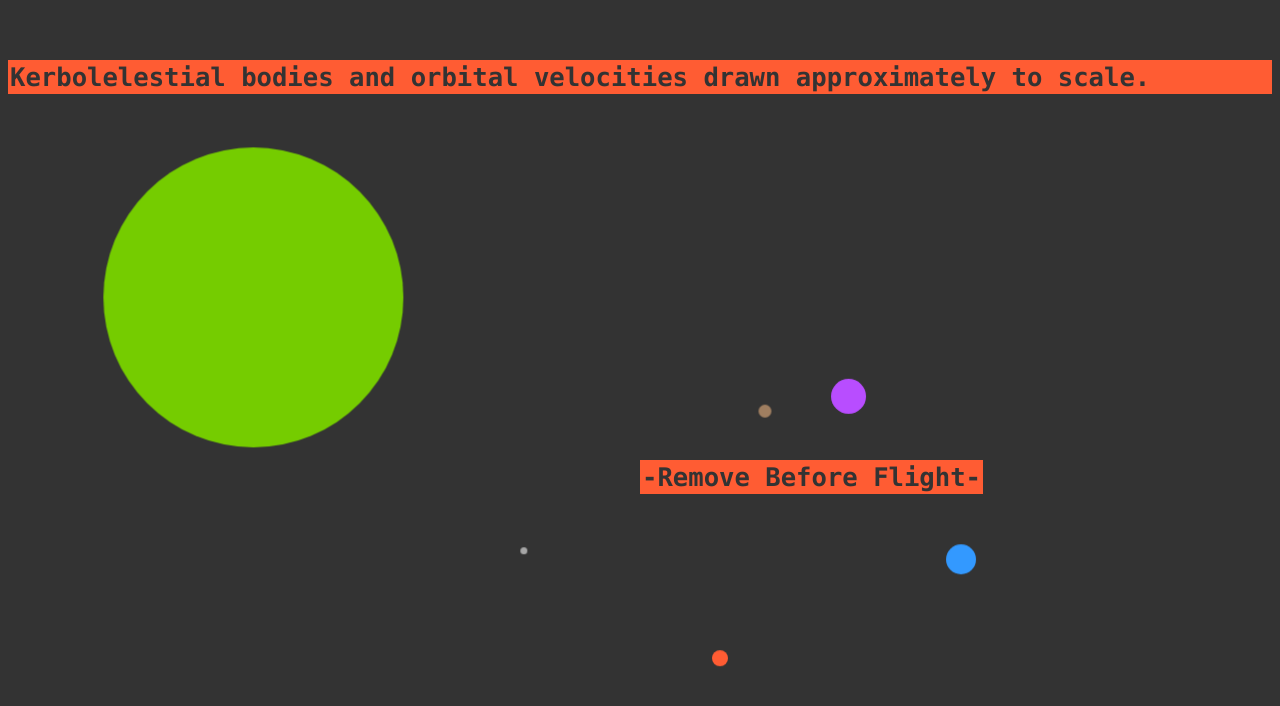
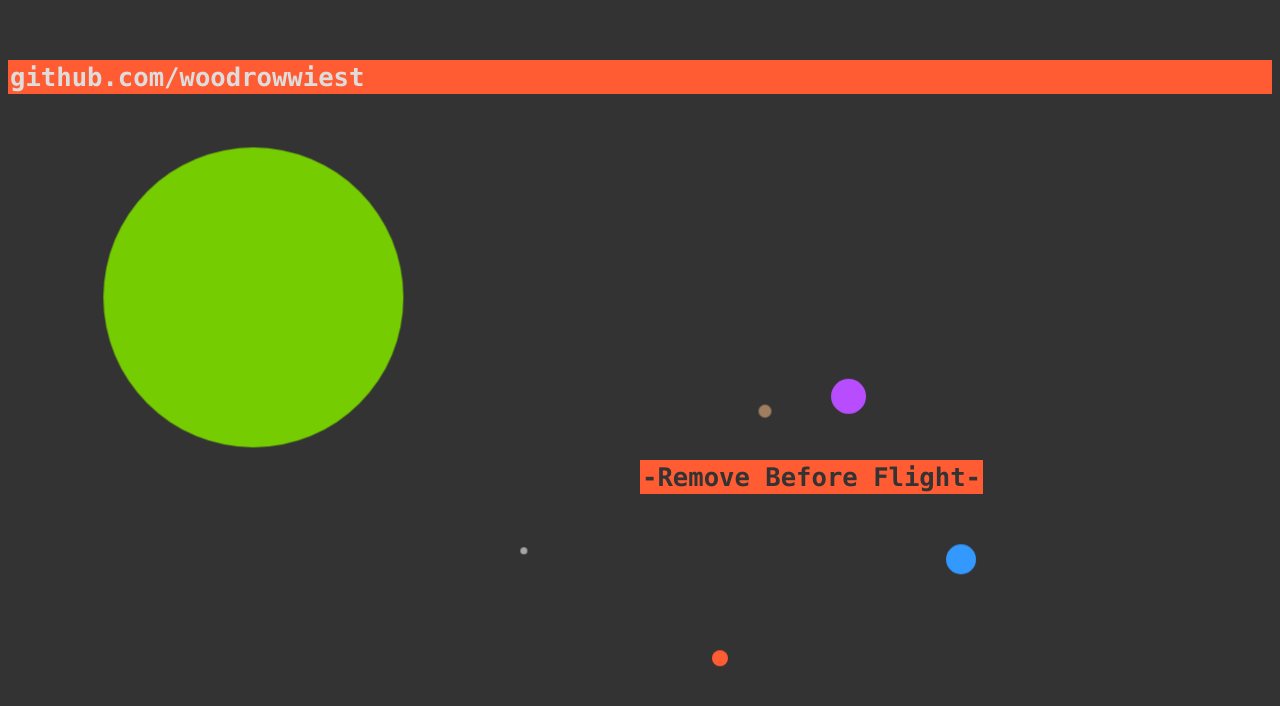
Before and after one commit to woodrowwiest/woodrowwiest.github.io, a plain HTML site: page index.html in a window 1280 px wide. Drawn offline with Linux system fonts and the light colour scheme.

Commit message:
add link

```diff
--- a/index.html
+++ b/index.html
@@ -1,7 +1,7 @@
 <!DOCTYPE html>
 <html>
     <head>
-        <title>Peaches</title>
+        <title>GitHub - Woodrow Wiest</title>
         <meta charset="utf-8">
         <style>
         body {
@@ -235,6 +235,6 @@
         <div class="jool-orbit"></div>
         <div class="eeloo-orbit"></div>
     </div>
-    <h6>Kerbolelestial bodies and orbital velocities drawn approximately to scale.</h6>
+    <h6><a href="https://github.com/woodrowwiest" alt="go to woodrow's GitHub">github.com/woodrowwiest</a></h6>
     </body>
 </html>
```
